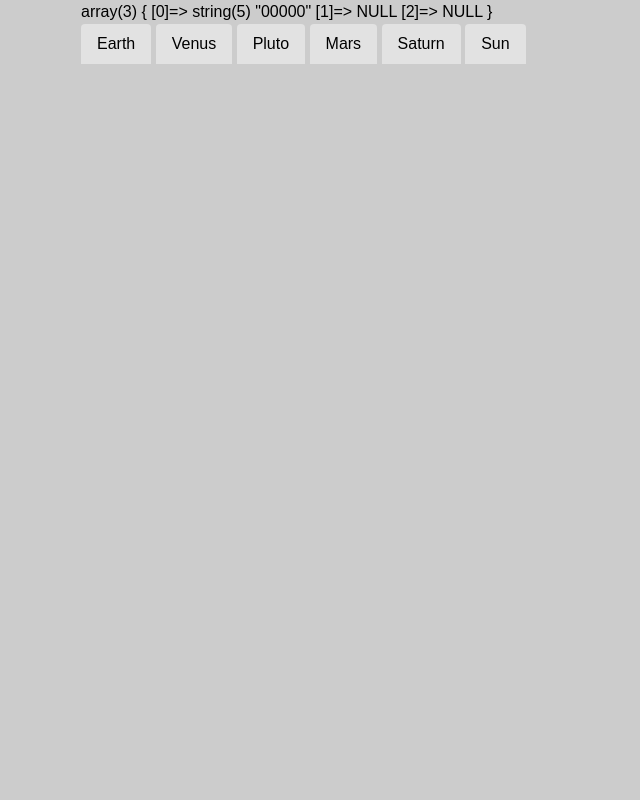
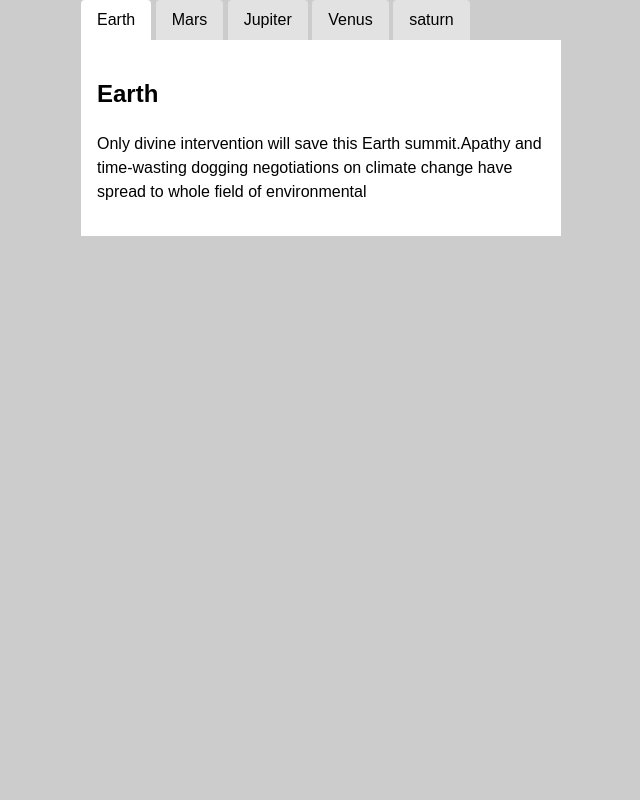
Before and after one commit to sidh0050/assignments, a PHP site: page / in a window 1280 px wide. Shown: the whole page, without its empty margins (319-959 px from the left). Run offline with PHP 8.4, Linux system fonts and the light colour scheme; data that the repository does not hold is empty; a stand-in replaces the project's code that opens the database connection; some libraries are stand-ins or nearby versions.

Commit message:
New progressive enhancement Assignment.

```diff
--- a/mtm1526/assignment-6/ajaxtabs.js
+++ b/mtm1526/assignment-6/ajaxtabs.js
@@ -1,6 +1,6 @@
 $(document).ready(function() {
 
-	$.get('includes/earth.html',function(data){
+	$.get('includes/earth.php',function(data){
 		$('#gethtml').prepend(data);
 	});
 
@@ -9,7 +9,7 @@ $(document).ready(function() {
 
 	$('#mars').on('click',function(e){
 			e.preventDefault();
-		$('#gethtml').load('includes/mars.html');
+		$('#gethtml').load('includes/mars.php');
 
 
 
@@ -19,7 +19,7 @@ $(document).ready(function() {
 
 	$('#saturn').on('click',function(e){
 		e.preventDefault();
-		$('#gethtml').load('includes/saturn.html');
+		$('#gethtml').load('includes/saturn.php');
 
 
 
@@ -27,23 +27,17 @@ $(document).ready(function() {
 
 	$('#venus').on('click',function(e){
 		e.preventDefault();
-		$('#gethtml').load('includes/venus.html');
+		$('#gethtml').load('includes/venus.php');
 
 
 
 	});
 
-	$('#pluto').on('click',function(e){
-		e.preventDefault();
-		$('#gethtml').load('includes/pluto.html');
 
 
-
-	});
-
-	$('#sun').on('click',function(e){
+	$('#jupiter').on('click',function(e){
 		e.preventDefault();
-		$('#gethtml').load('includes/sun.html');
+		$('#gethtml').load('includes/jupiter.php');
 
 
 	});
--- a/mtm1526/assignment-6/css/general.css
+++ b/mtm1526/assignment-6/css/general.css
@@ -39,3 +39,8 @@ nav .current a:link,
 nav .current a:visited {
 	background-color:#fff;
 }
+
+article {
+	background-color: #fff;
+	padding: 1em;
+}
--- /dev/null
+++ b/mtm1526/assignment-6/includes/earth.php
@@ -0,0 +1,2 @@
+<h2>Earth</h2>
+<p>Only divine intervention will save this Earth summit.Apathy and time-wasting dogging negotiations on climate change have spread to whole field of environmental </p>
--- /dev/null
+++ b/mtm1526/assignment-6/includes/jupiter.php
@@ -0,0 +1,2 @@
+<h1>Jupiter</h1>
+<p>"Whoa! Pluto's dead," said astronomer Mike Brown, of the California Institute of Technology in Pasadena, as he watched a Webcast of the vote. "There are finally, eight planets in the solar system." </p>
--- /dev/null
+++ b/mtm1526/assignment-6/includes/mars.php
@@ -0,0 +1,2 @@
+<h2>Mars</h2>
+<p><p>Mars is the fourth planet from the Sun. It is also the second nearest planet to Earth and will probably be the first planet visited by humans.</p></p>
--- /dev/null
+++ b/mtm1526/assignment-6/includes/saturn.php
@@ -0,0 +1,2 @@
+<h1>Saturn</h1>
+<p>Saturn is the sixth planet from the Sun and the second largest planet in the Solar System, after Jupiter. Named after the Roman god Saturn, its astronomical symbol (♄) represents the god's sickle. Saturn is a gas  with an average radius about nine times that of Earth.[12][13] While only one-eighth the average density of Earth, with its larger volume Saturn is just over 95 times as massive as Earth.[14][15][16]</p>
--- /dev/null
+++ b/mtm1526/assignment-6/includes/venus.php
@@ -0,0 +1,6 @@
+<h2>Venus</h2>
+<p><p>Neptune has been visited by only one spacecraft, Voyager 2 on Aug 25 1989. It was the last stop in 1989 for the Voyager 2 spacecraft on its grand tour of the solar system.
+
+Recent knowledge has been by ground-based telescopes and the Hubble Space Telepscope.
+
+Due to Pluto's eccentric orbit, Neptune at times becomes the most distant planet from the Sun for a few years. </p></p>
--- a/mtm1526/assignment-6/index.php
+++ b/mtm1526/assignment-6/index.php
@@ -1,47 +1,66 @@
 <?php
 
-require_once 'includes/db.php';
+$planet='';
 
-$sql =$db->query('SELECT Name,Content FROM planet ORDER BY Name ASC');
+ if(isset($_GET['planet'])){
+		 $planet=strtolower($_GET['planet']);
 
-
-var_dump($db->errorInfo());
-
-
-
-$results=$sql->fetchAll();
-
-
-?>
-
+ }
+ ?>
 
 <!DOCTYPE HTML>
 <html>
 <head>
 <meta charset="utf-8">
-<title>Progressive enhancement</title>
+<title>Planets</title>
 <link href="css/general.css" rel="stylesheet">
-
 </head>
 
 <body>
+
 <nav>
+<ul>
+<li <?php if(($planet!='mars')&&($planet!='jupiter')&&($planet!='venus')&&($planet!='saturn')){?>class="current"<?php }?>><a href="?planet=earth">Earth</a></li>
+<li<?php if($planet == 'mars'){ ?> class="current"<?php }?>><a href="?planet=Mars"> Mars</a></li>
+<li<?php if($planet =='jupiter'){ ?> class="current"<?php } ?>><a href="?planet=Jupiter"> Jupiter</a></li>
+<li<?php if ($planet =='venus'){ ?> class="current"<?php } ?>><a href="?planet=venus"> Venus</a></li>
+<li<?php if ($planet =='saturn'){ ?> class="current"<?php } ?>><a href="?planet=saturn"> saturn</a></li>
+</ul>
+</nav>
+
+<article>
+<?php
 
 
-<ul class="planets">
-<li id="earth"><a href="includes/earth.html">Earth</a></li>
-<li id="venus"><a href="includes/venus.html">Venus</a></li>
-<li id="pluto"><a href="includes/pluto.html">Pluto</a></li>
-<li id="mars"><a href="includes/mars.html">Mars</a></li>
-<li id="saturn"><a href="includes/saturn.html">Saturn</a></li>
-<li id="sun"> <a href="includes/sun.html">Sun</a></li>
-
-<div id="gethtml"></div>
+	 switch($planet) {
 
 
-<script src="https://ajax.googleapis.com/ajax/libs/jquery/1.7.2/jquery.min.js"></script>
-<script src="js/ajaxtabs.js"></script>
 
 
+	 case 'mars' :
+		 include 'includes/mars.php';
+		 break;
+
+		 case 'jupiter' :
+		 include 'includes/jupiter.php';
+		 break;
+
+		 case 'venus' :
+		 include 'includes/venus.php';
+		 break;
+
+
+		 case 'saturn' :
+		 include 'includes/saturn.php';
+		 break;
+
+		 case 'earth':
+		 default:
+	 include 'includes/earth.php';
+	 break;
+
+ }
+?>
+</article>
 </body>
 </html>
```
